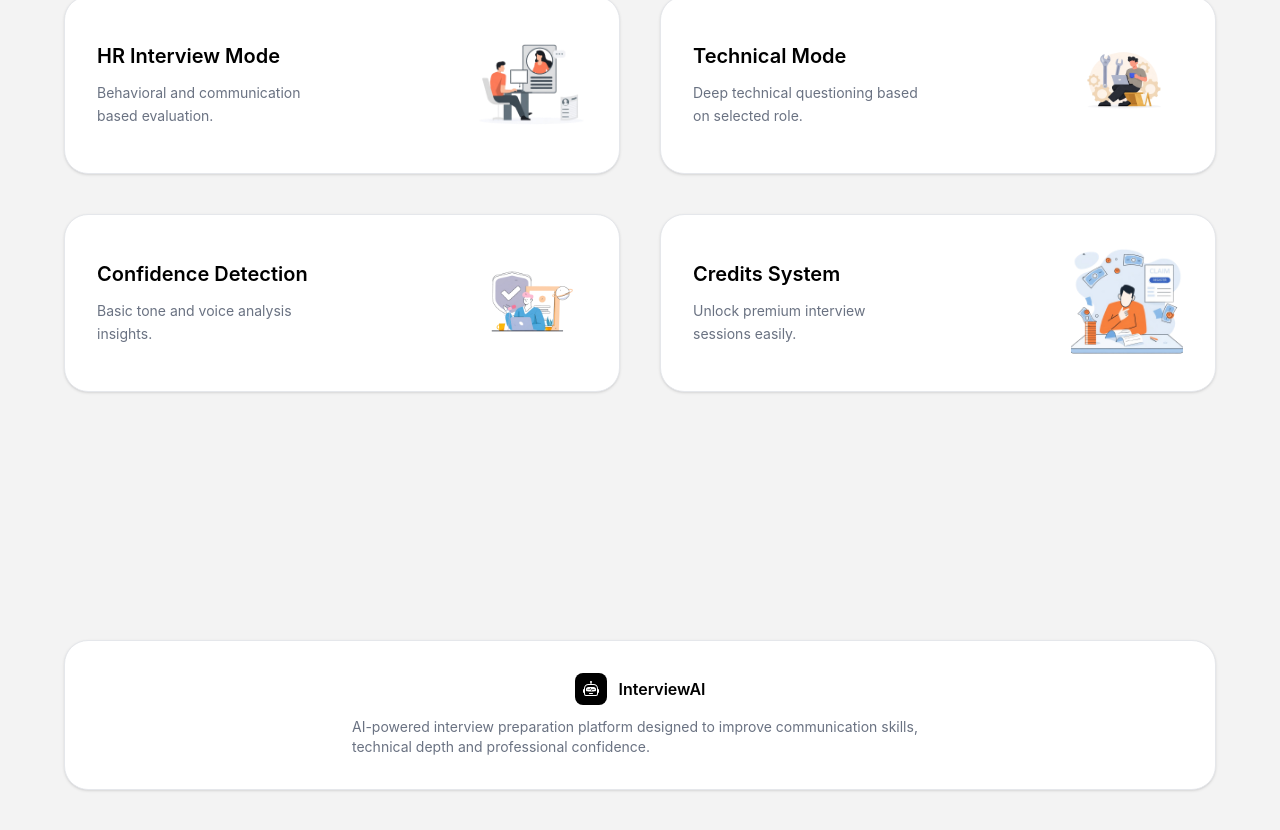
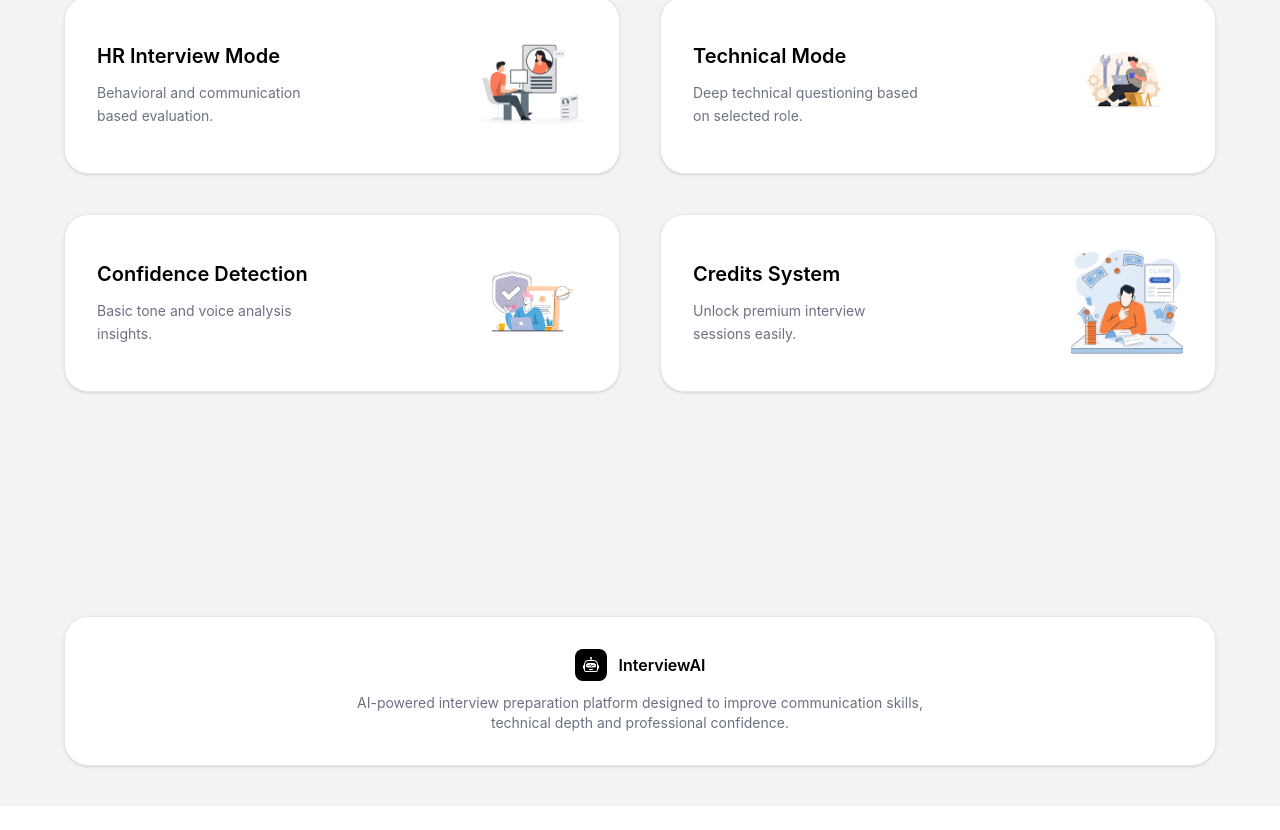
Before and after one commit to DevBilal17/InterviewAI, a React (Vite) app in the folder client/: page / in a window 1280 px wide. Shown: the part 2014-2844 px from the top of the page. After the commit the page ends 2820 px from the top, so only its background shows below. Built offline with nearby package versions, Linux system fonts and the light colour scheme; no server answers.

Commit message:
Footer Updated

```diff
--- a/client/src/components/Footer.jsx
+++ b/client/src/components/Footer.jsx
@@ -3,7 +3,7 @@ import { BsRobot } from 'react-icons/bs'
 
 function Footer() {
   return (
-    <div className='bg-[#f3f3f3] flex justify-center px-4 pb-10 py-4 pt-10'>
+    <div className='bg-[#f3f3f3] flex justify-center px-4 pb-10 py-4'>
       <div className='w-full max-w-6xl bg-white rounded-3xl shadow-sm border border-gray-200 py-8 px-3 items-center'>
         <div className='flex justify-center items-center gap-3 mb-3'>
             <div className='bg-black text-white p-2 rounded-lg'>
@@ -11,7 +11,7 @@ function Footer() {
             </div>
             <h2 className='font-semibold'>InterviewAI</h2>
         </div>
-        <p className='text-gray-500 text-sm max-w-xl mx-auto'>
+        <p className='text-gray-500 text-sm max-w-xl  mx-auto text-center'>
             AI-powered interview preparation platform designed to improve communication skills, technical depth and professional confidence.
         </p>
       </div>
```
